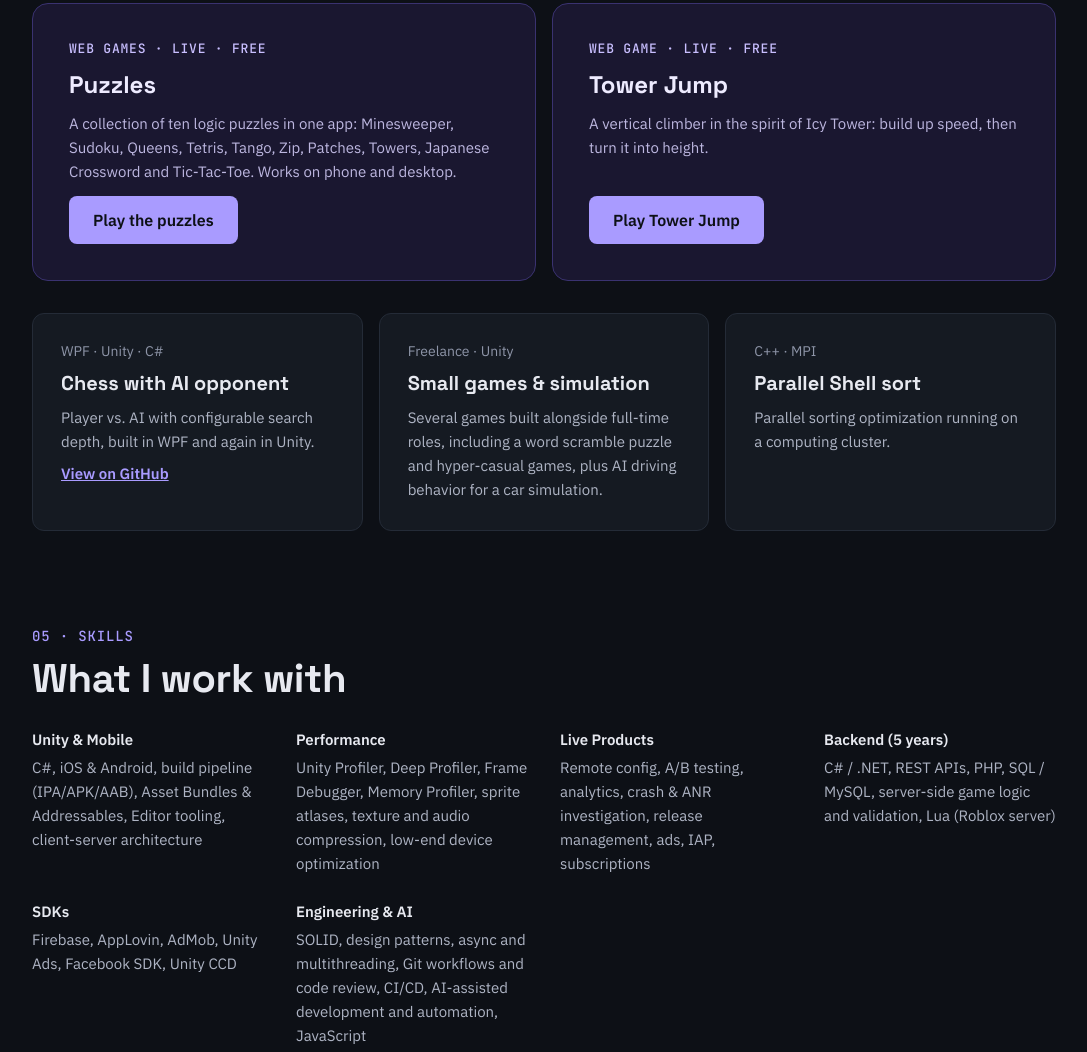
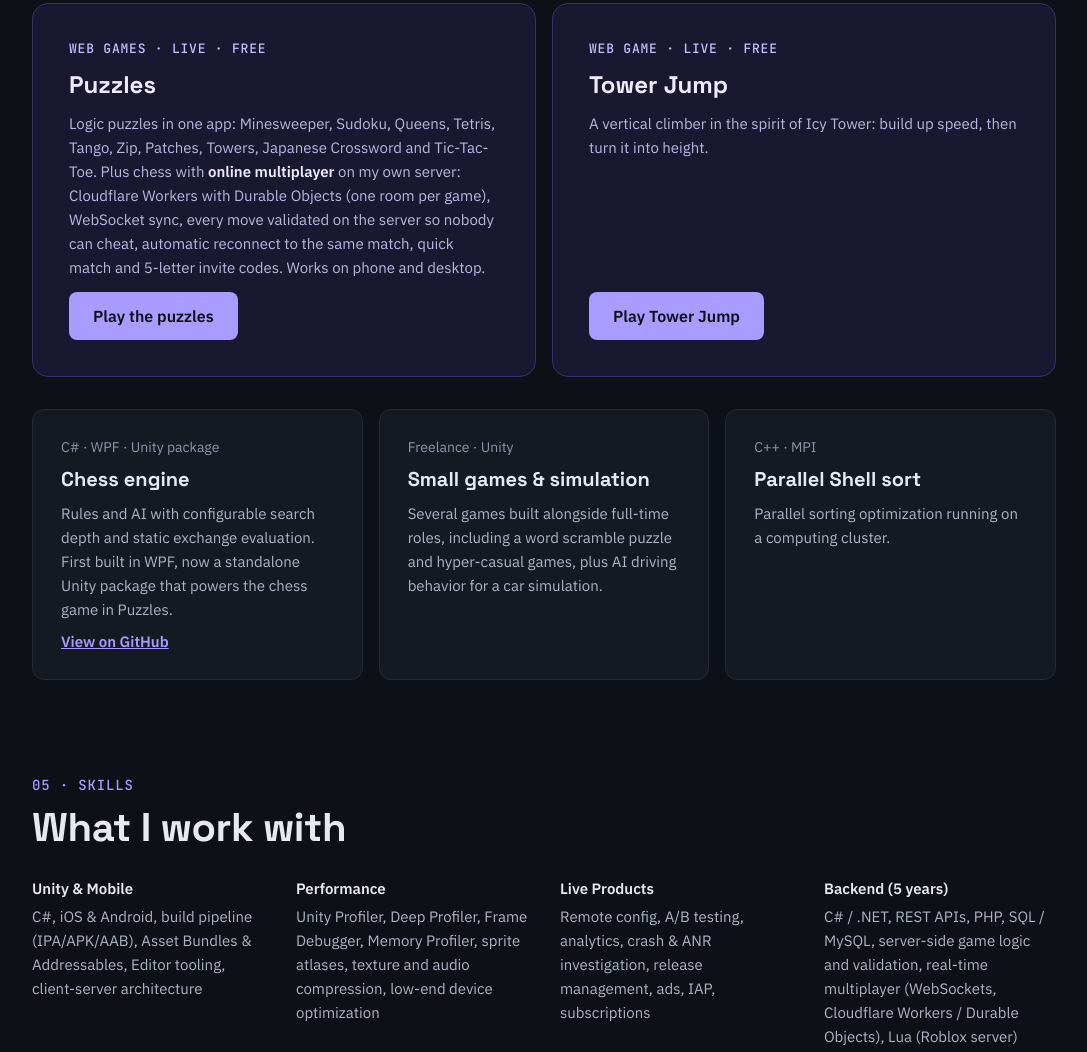
Before and after one commit to maneghazaryan/maneghazaryan.github.io, a plain HTML site: page index.html in a window 1280 px wide. Shown: the part 3791-4843 px from the top of the page, without its empty margins (96-1183 px from the left). Drawn offline with Linux system fonts and the light colour scheme.

Commit message:
Add chess online multiplayer and chess engine package to site and CVs
Co-Authored-By: Claude Opus 5.5 <noreply@anthropic.com>
Claude-Session: https://claude.ai/code/session_0167NSvzcEzjbxu3gvKnFLm2

```diff
--- a/index.html
+++ b/index.html
@@ -177,7 +177,7 @@ section[id]{scroll-margin-top:96px}
 <article style="background: #1A1730; border: 1px solid #3A3270; color: #EEEBFF; border-radius: 16px; padding: clamp(28px, 4vw, 36px); display: flex; flex-direction: column; gap: 12px">
 <div style="font-family: 'JetBrains Mono', monospace; font-size: 13px; color: #C9BFFF; letter-spacing: 0.06em">WEB GAMES · LIVE · FREE</div>
 <h3 style="margin: 0; font-family: 'Space Grotesk', sans-serif; font-size: 24px">Puzzles</h3>
-<p style="margin: 0; font-size: 15px; line-height: 1.6; color: #BDB7E0; flex-grow: 1">A collection of ten logic puzzles in one app: Minesweeper, Sudoku, Queens, Tetris, Tango, Zip, Patches, Towers, Japanese Crossword and Tic-Tac-Toe. Works on phone and desktop.</p>
+<p style="margin: 0; font-size: 15px; line-height: 1.6; color: #BDB7E0; flex-grow: 1">Logic puzzles in one app: Minesweeper, Sudoku, Queens, Tetris, Tango, Zip, Patches, Towers, Japanese Crossword and Tic-Tac-Toe. Plus chess with <strong style="color: #EEEBFF">online multiplayer</strong> on my own server: Cloudflare Workers with Durable Objects (one room per game), WebSocket sync, every move validated on the server so nobody can cheat, automatic reconnect to the same match, quick match and 5-letter invite codes. Works on phone and desktop.</p>
 <div><a href="https://maneghazaryan.github.io/puzzle-games/" target="_blank" rel="noopener" style="display: inline-flex; align-items: center; min-height: 48px; padding: 0 24px; background: #A99BFF; color: #0D1016; border-radius: 8px; text-decoration: none; font-weight: 600; font-size: 16px">Play the puzzles</a></div>
 </article>
 <article style="background: #1A1730; border: 1px solid #3A3270; color: #EEEBFF; border-radius: 16px; padding: clamp(28px, 4vw, 36px); display: flex; flex-direction: column; gap: 12px">
@@ -189,9 +189,9 @@ section[id]{scroll-margin-top:96px}
 </div>
 <div style="display: grid; grid-template-columns: repeat(auto-fit, minmax(300px, 1fr)); gap: 16px">
 <div style="background: #151A22; border: 1px solid #242B37; border-radius: 12px; padding: 28px; display: flex; flex-direction: column; gap: 10px">
-<div style="font-size: 14px; color: #8E95A8">WPF · Unity · C#</div>
-<h3 style="margin: 0; font-family: 'Space Grotesk', sans-serif; font-size: 20px">Chess with AI opponent</h3>
-<p style="margin: 0; font-size: 15px; line-height: 1.6; color: #AEB4C4">Player vs. AI with configurable search depth, built in WPF and again in Unity.</p>
+<div style="font-size: 14px; color: #8E95A8">C# · WPF · Unity package</div>
+<h3 style="margin: 0; font-family: 'Space Grotesk', sans-serif; font-size: 20px">Chess engine</h3>
+<p style="margin: 0; font-size: 15px; line-height: 1.6; color: #AEB4C4">Rules and AI with configurable search depth and static exchange evaluation. First built in WPF, now a standalone Unity package that powers the chess game in Puzzles.</p>
 <a href="https://github.com/maneghazaryan?tab=repositories" target="_blank" rel="noopener" style="font-weight: 600; font-size: 15px">View on GitHub</a>
 </div>
 <div style="background: #151A22; border: 1px solid #242B37; border-radius: 12px; padding: 28px; display: flex; flex-direction: column; gap: 10px">
@@ -216,7 +216,7 @@ section[id]{scroll-margin-top:96px}
 <div><div style="font-weight: 600; margin-bottom: 4px">Unity &amp; Mobile</div><div style="color: #AEB4C4">C#, iOS &amp; Android, build pipeline (IPA/APK/AAB), Asset Bundles &amp; Addressables, Editor tooling, client-server architecture</div></div>
 <div><div style="font-weight: 600; margin-bottom: 4px">Performance</div><div style="color: #AEB4C4">Unity Profiler, Deep Profiler, Frame Debugger, Memory Profiler, sprite atlases, texture and audio compression, low-end device optimization</div></div>
 <div><div style="font-weight: 600; margin-bottom: 4px">Live Products</div><div style="color: #AEB4C4">Remote config, A/B testing, analytics, crash &amp; ANR investigation, release management, ads, IAP, subscriptions</div></div>
-<div><div style="font-weight: 600; margin-bottom: 4px">Backend (5 years)</div><div style="color: #AEB4C4">C# / .NET, REST APIs, PHP, SQL / MySQL, server-side game logic and validation, Lua (Roblox server)</div></div>
+<div><div style="font-weight: 600; margin-bottom: 4px">Backend (5 years)</div><div style="color: #AEB4C4">C# / .NET, REST APIs, PHP, SQL / MySQL, server-side game logic and validation, real-time multiplayer (WebSockets, Cloudflare Workers / Durable Objects), Lua (Roblox server)</div></div>
 <div><div style="font-weight: 600; margin-bottom: 4px">SDKs</div><div style="color: #AEB4C4">Firebase, AppLovin, AdMob, Unity Ads, Facebook SDK, Unity CCD</div></div>
 <div><div style="font-weight: 600; margin-bottom: 4px">Engineering &amp; AI</div><div style="color: #AEB4C4">SOLID, design patterns, async and multithreading, Git workflows and code review, CI/CD, AI-assisted development and automation, JavaScript</div></div>
 </div>
```
Also changed, not shown: tools/cv.png, 2 other files.
